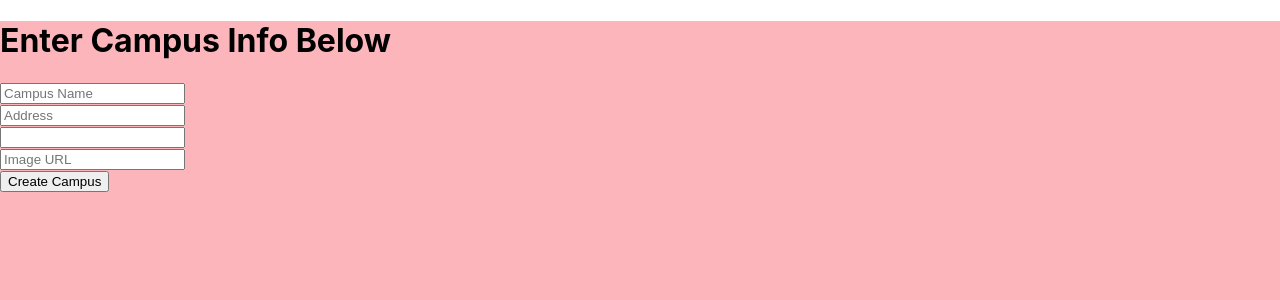
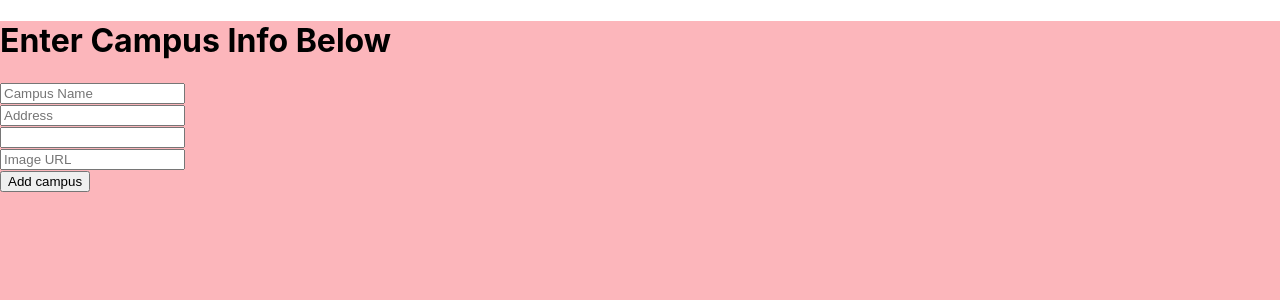
Before and after one commit to jamyooes/final-client, a React (Create React App) app: page /campuses/create in a window 1280 px wide. Shown: the top 300 px of the page. Built offline with nearby package versions, Linux system fonts and the light colour scheme.

Commit message:
added link to home page for buttons

```diff
--- a/src/components/views/AddCampusFormView.js
+++ b/src/components/views/AddCampusFormView.js
@@ -1,5 +1,6 @@
 import React from "react";
 import PropTypes from "prop-types";
+import { Link } from "react-router-dom";
 
 const AddCampusFormView = (props) => {
     return(
@@ -46,8 +47,10 @@ const AddCampusFormView = (props) => {
                         onChange={props.handleChange}
                         />
                 </div>
+                <Link  to={"/"}>
+                <button>Add campus</button>
+                </Link>
 
-                <button>Create Campus</button>
             </form>
         </div>
     );
--- a/src/components/views/AddStudentFormView.js
+++ b/src/components/views/AddStudentFormView.js
@@ -1,5 +1,6 @@
 import React from "react";
 import PropTypes from "prop-types";
+import { Link } from "react-router-dom";
 
 const AddStudentFormView = (props) => {
     console.log(props.allCampuses);
@@ -70,7 +71,10 @@ const AddStudentFormView = (props) => {
                         placeholder="Image"
                     />
                 </div>
-                <button>Add Student</button>
+
+            <Link  to={"/"}>
+            <button>Add Student</button>
+            </Link>
             </form>
         </div>
     );
```
